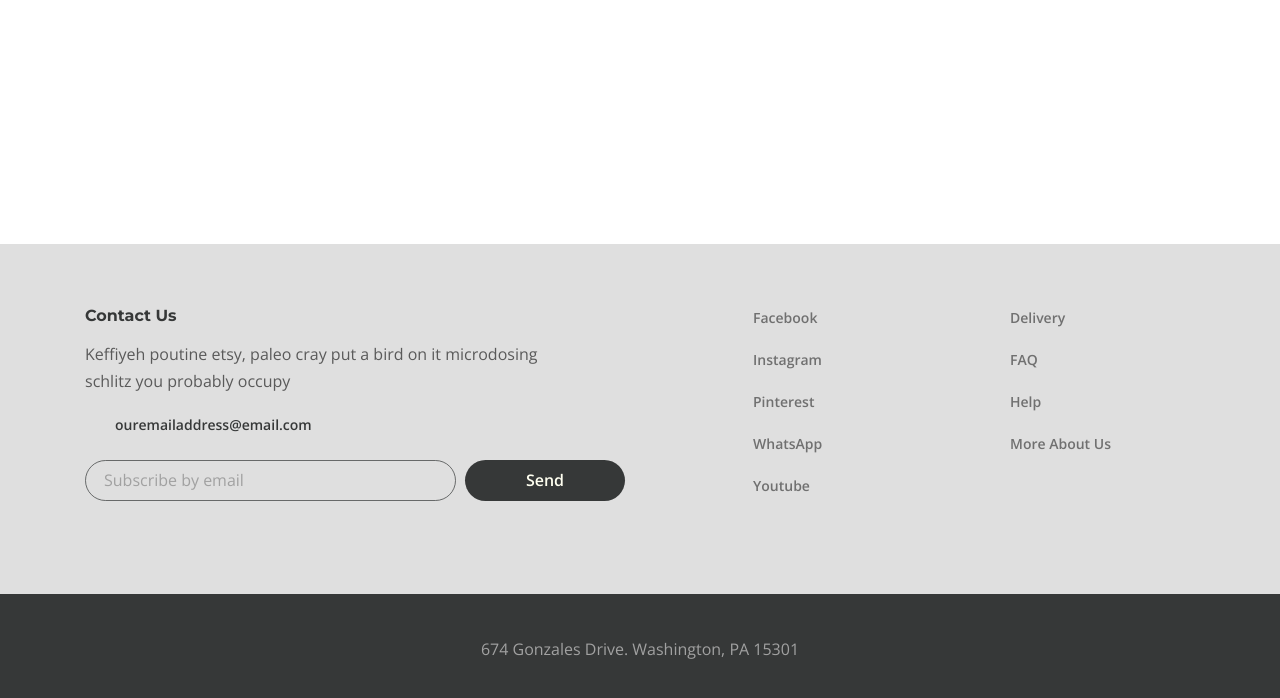
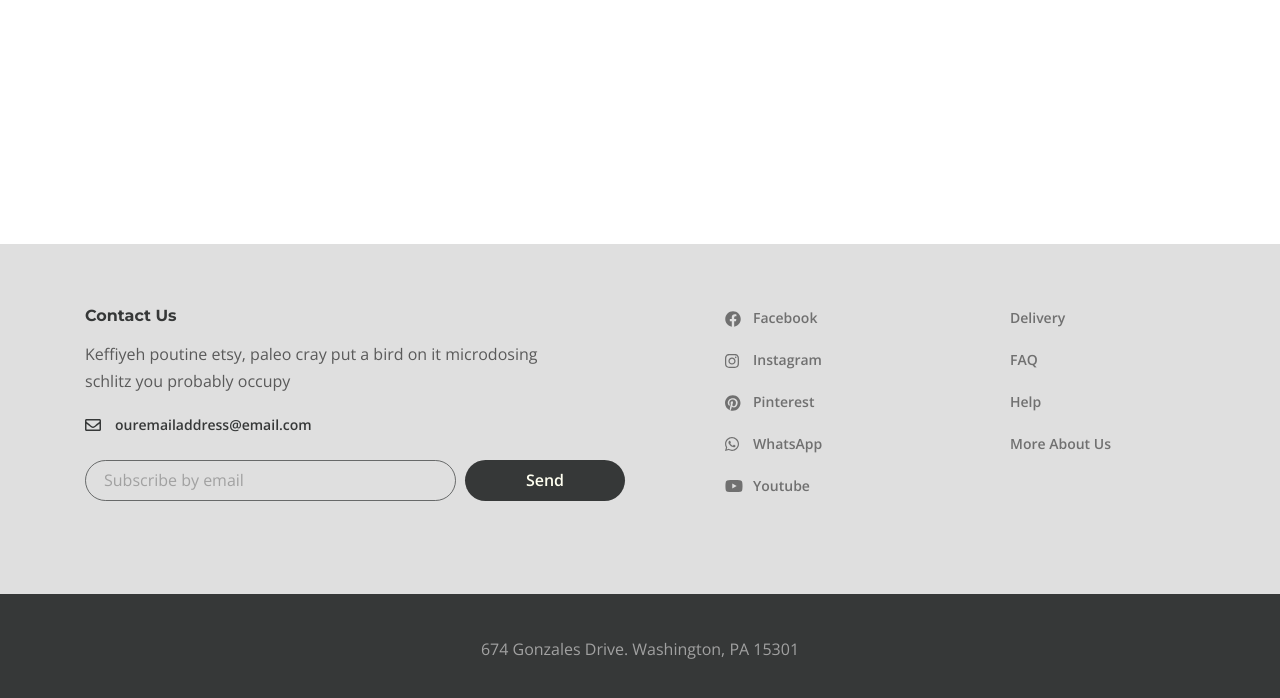
Before and after one commit to horoshopodumaj/furniture, a website: page app/index.html in a window 1280 px wide. Shown: the part 96-794 px from the top of the page. Drawn offline with nearby package versions, Linux system fonts and the light colour scheme.

Commit message:
added icons

```diff
--- a/app/index.html
+++ b/app/index.html
@@ -72,19 +72,19 @@
                             </div>
                             <ul class="footer__social">
                                 <li class="footer__social-item">
-                                    <a class="footer__social-link" href="#">Facebook</a>
+                                    <a class="footer__social-link footer__social-link--facebook" href="#">Facebook</a>
                                 </li>
                                 <li class="footer__social-item">
-                                    <a class="footer__social-link" href="#">Instagram</a>
+                                    <a class="footer__social-link footer__social-link--instagram" href="#">Instagram</a>
                                 </li>
                                 <li class="footer__social-item">
-                                    <a class="footer__social-link" href="#">Pinterest</a>
+                                    <a class="footer__social-link footer__social-link--pinterest" href="#">Pinterest</a>
                                 </li>
                                 <li class="footer__social-item">
-                                    <a class="footer__social-link" href="#">WhatsApp</a>
+                                    <a class="footer__social-link footer__social-link--whatsapp" href="#">WhatsApp</a>
                                 </li>
                                 <li class="footer__social-item">
-                                    <a class="footer__social-link" href="#">Youtube</a>
+                                    <a class="footer__social-link footer__social-link--youtube" href="#">Youtube</a>
                                 </li>
                             </ul>
                             <nav class="footer__menu">
--- a/app/scss/footer.scss
+++ b/app/scss/footer.scss
@@ -31,6 +31,16 @@
         margin-bottom: 22px;
         padding-left: 30px;
         display: inline-block;
+        position: relative;
+        &::before {
+            content: "";
+            background-image: url("../images/envelope.svg");
+            left: 0;
+            top: 8px;
+            width: 16px;
+            height: 12px;
+            position: absolute;
+        }
     }
 
     &__form {
@@ -70,6 +80,39 @@
     }
     &__social-link {
         padding-left: 28px;
+        position: relative;
+        &::before {
+            content: "";
+            position: absolute;
+            left: 0;
+            top: 3px;
+            width: 16px;
+            height: 16px;
+        }
+    }
+
+    &__social-link--facebook::before {
+        background-image: url("../images/facebook.svg");
+    }
+    &__social-link--instagram::before {
+        background-image: url("../images/instagram.svg");
+        width: 14px;
+        height: 14px;
+        top: 4px;
+    }
+    &__social-link--pinterest::before {
+        background-image: url("../images/Pinterest.svg");
+    }
+    &__social-link--whatsapp::before {
+        background-image: url("../images/whatsapp.svg");
+        width: 14px;
+        height: 14px;
+    }
+    &__social-link--youtube::before {
+        background-image: url("../images/youtube.svg");
+        width: 18px;
+        height: 12px;
+        top: 4px;
     }
     &__social-item,
     &__menu-item {
```
Also changed, not shown: app/css/style.min.css, app/images/Pinterest.svg (added), app/images/envelope.svg (added), app/images/facebook.svg (added), app/images/instagram.svg (added), app/images/whatsapp.svg (added), app/images/youtube.svg (added).
